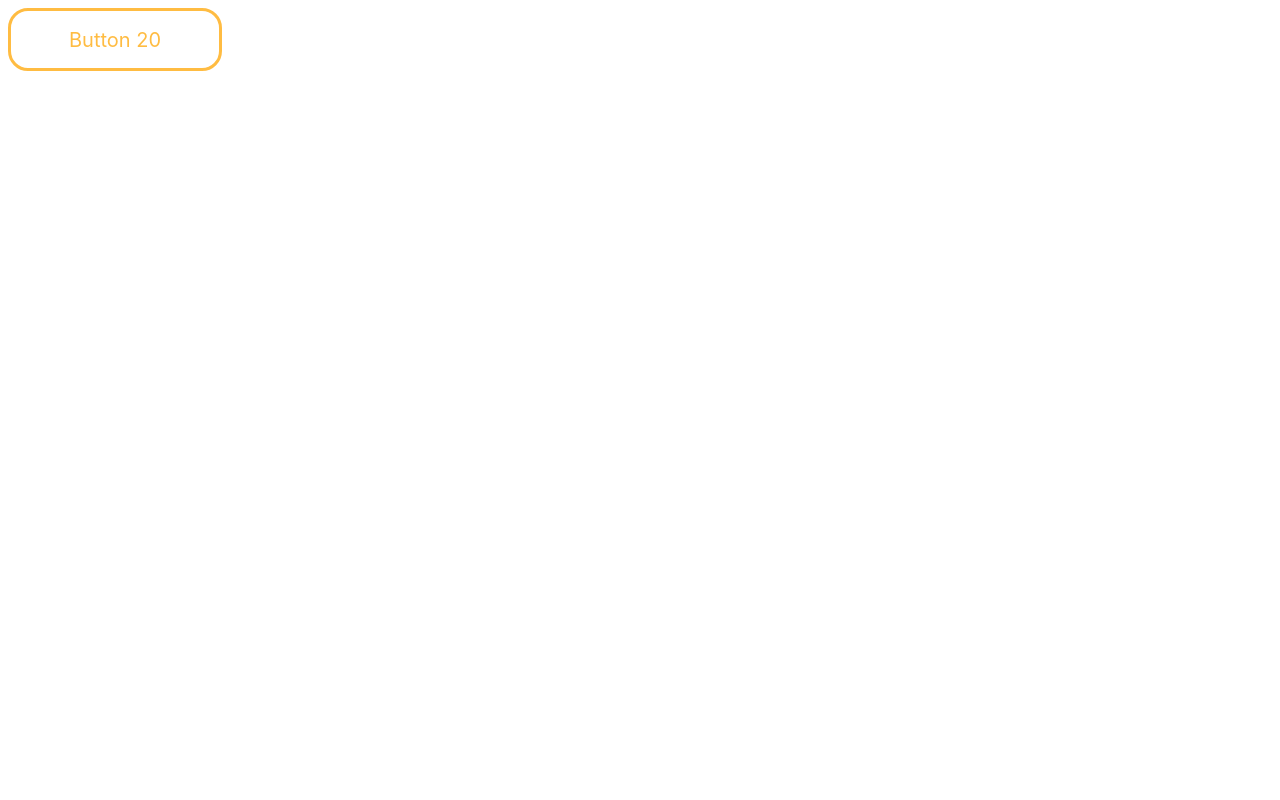
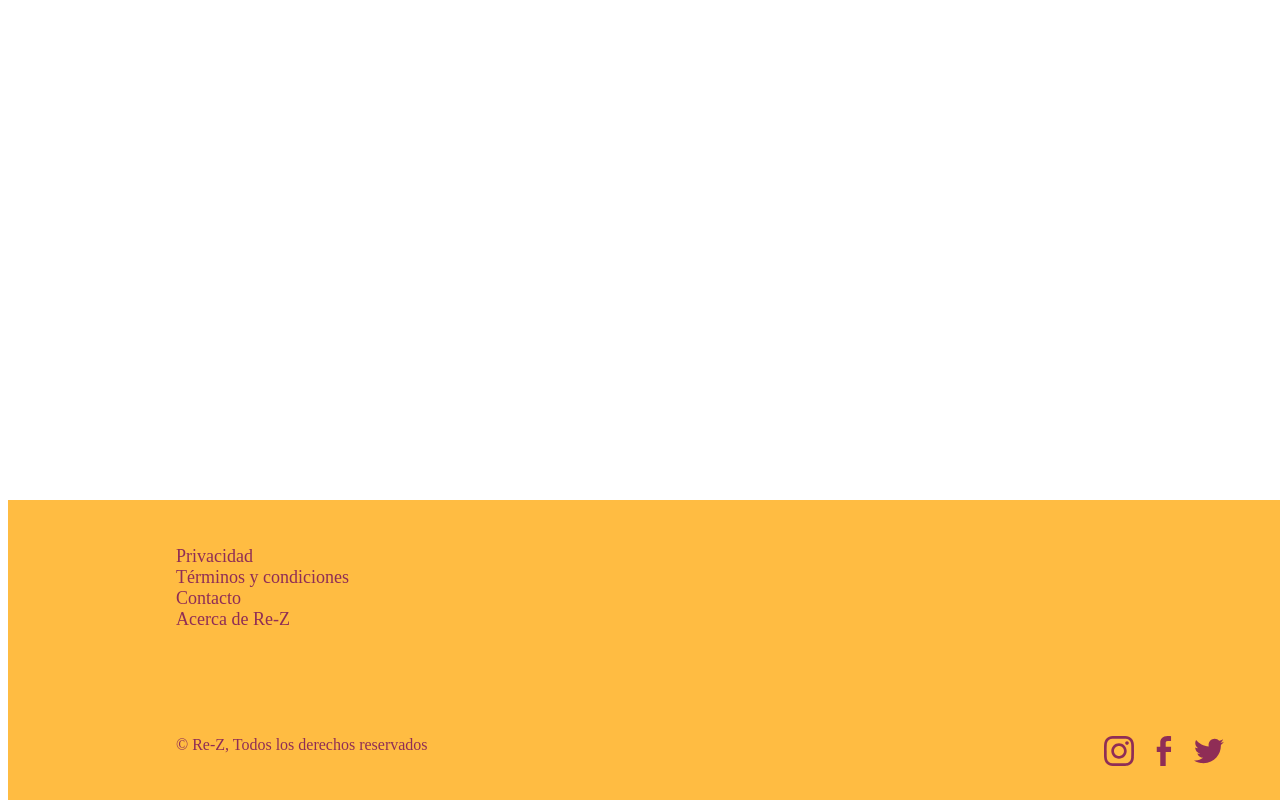
Before and after one commit to gerardogaravito/team_cesar_c5, a React (Create React App) app in the folder re-z/: page / in a window 1280 px wide. Built offline with nearby package versions, Linux system fonts and the light colour scheme.

Commit message:
the footer is ready

```diff
--- /dev/null
+++ b/re-z/src/components/FooterA.js
@@ -0,0 +1,33 @@
+import React from 'react';
+
+import './styles/FooterA.css';
+import logoInstagram from '../images/Atomos/Instagram-icon.svg';
+import logoFacebook from '../images/Atomos/Facebook-icon.svg';
+import logoTwitter from '../images/Atomos/Twitter-icon.svg';
+
+class FooterA extends React.Component {
+    render() {
+      return (
+        <footer>
+          <div className="text-Block">
+            <ul>
+              <li><a href="">Privacidad</a></li>
+              <li><a href="">Términos y condiciones</a></li>
+              <li><a href="">Contacto</a></li>
+              <li><a href="">Acerca de Re-Z</a></li>
+            </ul>
+            <div className="copyrigth-style">
+              <p>© Re-Z, Todos los derechos reservados </p>
+            </div>
+          </div>
+            <div className="socialNetwork-menu">
+                <img src={logoInstagram} alt="Instagram"/>
+                <img src={logoFacebook} alt="Facebook"/>
+                <img src={logoTwitter} alt="Twitter"/>
+            </div>
+        </footer>
+      )
+    }
+  }
+
+  export default FooterA;
--- /dev/null
+++ b/re-z/src/components/styles/FooterA.css
@@ -0,0 +1,48 @@
+footer{
+    background-color: #FFBC42;
+    margin: 0px;
+    width: 100%;
+    height: 300px;
+    display: flex;
+    justify-content: space-between;
+    position: absolute;
+    bottom: 0;
+}
+.text-Block{
+    text-decoration: none;
+    margin-left: 10%;
+    margin-top: 30px;
+}
+.text-Block ul {
+    list-style-type: none;
+}
+.text-Block ul li a{
+    text-decoration: none;
+    color: #8F2D56;
+    font-size: 18px;
+}
+.text-Block ul li a:hover{
+    font-size: 20px;
+    text-decoration: none;
+}
+.copyrigth-style{
+    color: #8F2D56;
+    padding-inline-start: 40px;
+    position: absolute;
+    bottom: 30px;
+}
+.socialNetwork-menu{
+    position: absolute;
+    right: 5%;
+    bottom: 30px;
+}
+.socialNetwork-menu img{
+    height: 30px;
+    width: 30px;
+    padding-left: 15px;
+}
+.socialNetwork-menu img:hover{
+    height: 35px;
+    width: 35px;
+    cursor: pointer;
+}
```
Also changed, not shown: re-z/src/index.js (+4 -3 lines).
